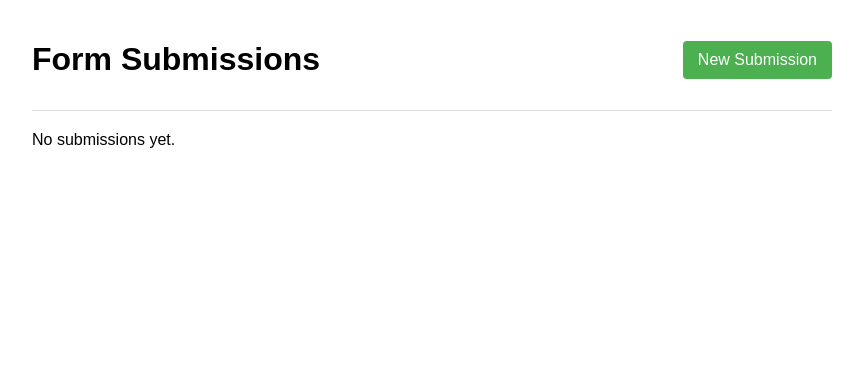
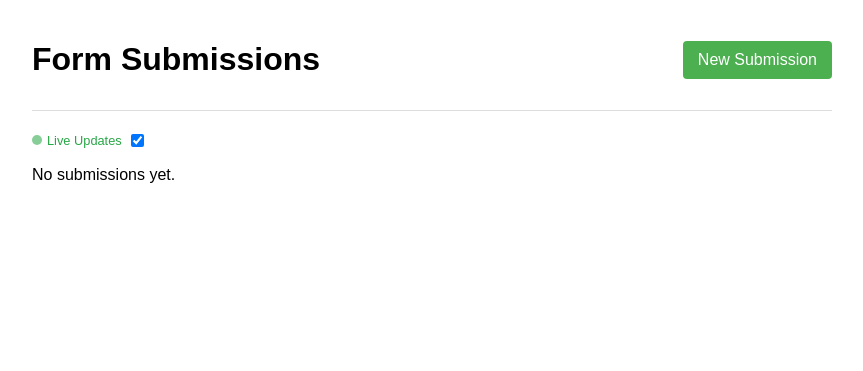
Before and after one commit to codesbyUmair/Mlops_Act_03, a Flask app: template frontend/templates/index.html in a window 1280 px wide. Shown: the top 371 px of the page, without its empty margins (208-1071 px from the left). Run offline with Flask 2, Linux system fonts and the light colour scheme; the template is opened without the code that fills it, so the values that code supplies are empty.

Commit message:
Enable Watch mode

```diff
--- a/backend/app.py
+++ b/backend/app.py
@@ -8,6 +8,9 @@ import sys
 
 app = Flask(__name__)
 CORS(app)
+
+# Add auto-reload support
+app.config["DEBUG"] = True
 
 # Get MongoDB URI from environment variable with fallback to mongodb container
 MONGODB_URI = os.environ.get('MONGODB_URI', 'mongodb://mongodb:27017/formdb')
@@ -87,4 +90,11 @@ def get_submissions():
         return jsonify({"error": str(e)}), 500
 
 if __name__ == '__main__':
-    app.run(host='0.0.0.0', port=5001, debug=True)
+    # Enable extra file watching for all Python files in the project
+    extra_files = []
+    for root, dirs, files in os.walk("."):
+        for filename in files:
+            if filename.endswith(".py"):
+                extra_files.append(os.path.join(root, filename))
+
+    app.run(host='0.0.0.0', port=5001, debug=True, extra_files=extra_files)
--- a/docker-compose.yml
+++ b/docker-compose.yml
@@ -10,6 +10,7 @@ services:
     environment:
       - FLASK_ENV=development
       - FLASK_APP=app.py
+      - FLASK_DEBUG=1
       - BACKEND_URL=http://backend:5001
     command: flask run --host=0.0.0.0 --port=5000 --reload
     depends_on:
@@ -24,6 +25,7 @@ services:
     environment:
       - FLASK_ENV=development
       - FLASK_APP=app.py
+      - FLASK_DEBUG=1
       - MONGODB_URI=mongodb://mongodb:27017/formdb
     command: flask run --host=0.0.0.0 --port=5001 --reload
     depends_on:
--- a/frontend/templates/index.html
+++ b/frontend/templates/index.html
@@ -53,7 +53,66 @@
             font-size: 0.8em;
             margin-top: 5px;
         }
+        .live-indicator {
+            color: #28a745;
+            font-size: 0.8em;
+            margin-top: 10px;
+            display: flex;
+            align-items: center;
+            gap: 5px;
+        }
+        .live-dot {
+            width: 10px;
+            height: 10px;
+            background-color: #28a745;
+            border-radius: 50%;
+            display: inline-block;
+            animation: pulse 2s infinite;
+        }
+        @keyframes pulse {
+            0% { opacity: 1; }
+            50% { opacity: 0.5; }
+            100% { opacity: 1; }
+        }
     </style>
+    <script>
+        function autoRefresh() {
+            const refreshBox = document.getElementById('auto-refresh');
+            if (refreshBox && refreshBox.checked) {
+                fetch('/api/submissions')
+                    .then(response => response.json())
+                    .then(data => {
+                        const container = document.querySelector('.submissions');
+                        if (container) {
+                            // Clear current submissions
+                            container.innerHTML = '';
+
+                            if (data.length === 0) {
+                                container.innerHTML = '<p>No submissions yet.</p>';
+                                return;
+                            }
+
+                            // Add each submission
+                            data.forEach(submission => {
+                                const div = document.createElement('div');
+                                div.className = 'submission';
+                                div.innerHTML = `
+                                    <div class="submission-content">${submission.content}</div>
+                                    <div class="submission-date">Submitted: ${submission.created_at}</div>
+                                `;
+                                container.appendChild(div);
+                            });
+                        }
+                    })
+                    .catch(error => console.error('Error fetching submissions:', error));
+            }
+            setTimeout(autoRefresh, 5000);
+        }
+
+        document.addEventListener('DOMContentLoaded', function() {
+            setTimeout(autoRefresh, 5000);
+        });
+    </script>
 </head>
 <body>
     <div class="header">
@@ -67,6 +126,12 @@
                 {{ message }}
             </div>
         {% endfor %}
+    </div>
+
+    <div class="live-indicator">
+        <span class="live-dot"></span>
+        <span>Live Updates</span>
+        <input type="checkbox" id="auto-refresh" checked>
     </div>
 
     <div class="submissions">
```
Also changed, not shown: frontend/app.py (+7 -1 lines).
